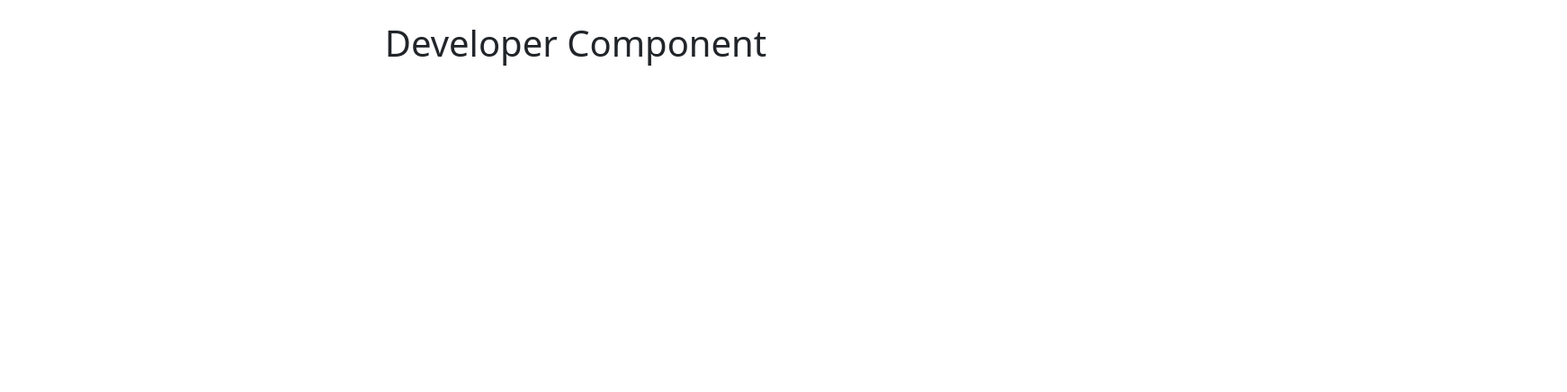
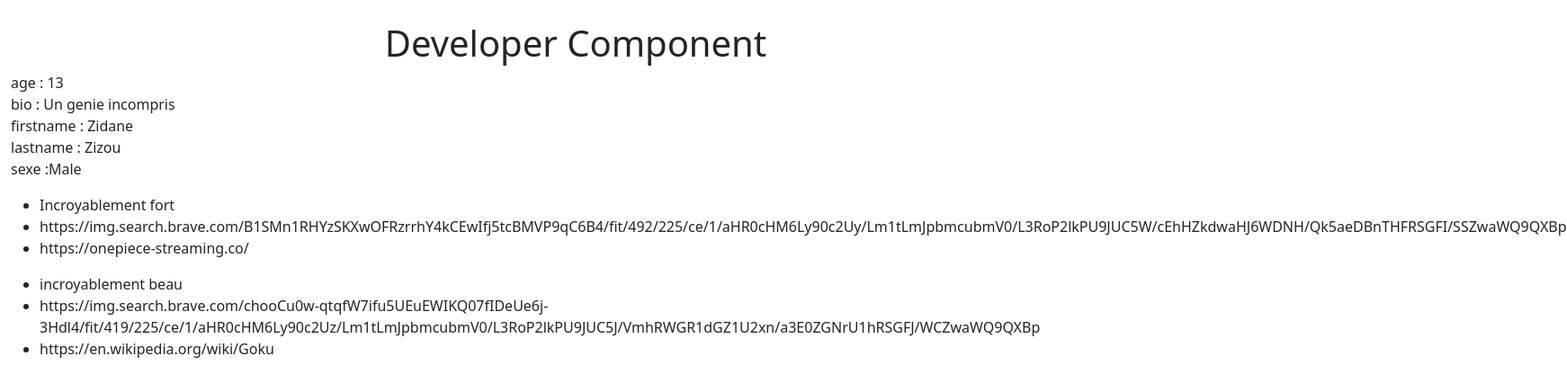
Before and after one commit to Tisserandmat/AngularQuest, an Angular app: page / in a window 1280 px wide. Shown: the top 436 px of the page at 90% size, 1742 px wide, since content can reach past the window. Built offline with nearby package versions, Linux system fonts and the light colour scheme.

Commit message:
Quest Done

```diff
--- a/src/app/app.component.html
+++ b/src/app/app.component.html
@@ -1,3 +1,4 @@
 <div class="container-fluid">
-  <app-developer-component></app-developer-component>
+  <app-developer-component>
+  </app-developer-component>
 </div>
--- a/src/app/common/developer.ts
+++ b/src/app/common/developer.ts
@@ -2,70 +2,22 @@ import {Skill} from "./skill";
 
 export class Developer {
 
-  private _lastname: string | undefined;
-  private _firstname: string | undefined;
-  private _age: number | undefined;
-  private _sexe: string | undefined;
-  private _bio: string | undefined;
-  private _skills: Skill[] | undefined;
+  public lastname: string | undefined;
+  public firstname: string | undefined;
+  public age: number | undefined;
+  public sexe: string | undefined;
+  public bio: string | undefined;
+  public skills: Skill[] | undefined;
 
 
-  constructor(lastname: string | undefined, firstname: string | undefined, age: number | undefined,
-              sexe: string | undefined, bio: string | undefined, skills: Skill[] | undefined) {
-    this._lastname = lastname;
-    this._firstname = firstname;
-    this._age = age;
-    this._sexe = sexe;
-    this._bio = bio;
-    this._skills = skills;
+  constructor(lastname: string | undefined, firstname: string | undefined, age: number | undefined, sexe: string | undefined,
+              bio: string | undefined, skills: Skill[] | undefined) {
+    this.lastname = lastname;
+    this.firstname = firstname;
+    this.age = age;
+    this.sexe = sexe;
+    this.bio = bio;
+    this.skills = skills;
   }
 
-
-  get lastname(): string | undefined {
-    return this._lastname;
-  }
-
-  set lastname(value: string | undefined) {
-    this._lastname = value;
-  }
-
-  get firstname(): string | undefined {
-    return this._firstname;
-  }
-
-  set firstname(value: string | undefined) {
-    this._firstname = value;
-  }
-
-  get age(): number | undefined {
-    return this._age;
-  }
-
-  set age(value: number | undefined) {
-    this._age = value;
-  }
-
-  get sexe(): string | undefined {
-    return this._sexe;
-  }
-
-  set sexe(value: string | undefined) {
-    this._sexe = value;
-  }
-
-  get bio(): string | undefined {
-    return this._bio;
-  }
-
-  set bio(value: string | undefined) {
-    this._bio = value;
-  }
-
-  get skills(): Skill[] | undefined {
-    return this._skills;
-  }
-
-  set skills(value: Skill[] | undefined) {
-    this._skills = value;
-  }
 }
--- a/src/app/common/skill.ts
+++ b/src/app/common/skill.ts
@@ -1,37 +1,15 @@
 export class Skill{
-  private _name : string | undefined;
-  private _logo : string | undefined;
-  private _site : string | undefined;
+
+  public name : string | undefined;
+  public logo : string | undefined;
+  public site : string | undefined;
 
 
   constructor(name: string | undefined, logo: string | undefined, site: string | undefined) {
-    this._name = name;
-    this._logo = logo;
-    this._site = site;
+    this.name = name;
+    this.logo = logo;
+    this.site = site;
   }
 
 
-  get name(): string | undefined {
-    return this._name;
-  }
-
-  set name(value: string | undefined) {
-    this._name = value;
-  }
-
-  get logo(): string | undefined {
-    return this._logo;
-  }
-
-  set logo(value: string | undefined) {
-    this._logo = value;
-  }
-
-  get site(): string | undefined {
-    return this._site;
-  }
-
-  set site(value: string | undefined) {
-    this._site = value;
-  }
 }
--- a/src/app/developer-component/developer-component.component.html
+++ b/src/app/developer-component/developer-component.component.html
@@ -1,3 +1,16 @@
 <div class="row justify-content-center">
   <h1 class="mt-4 text-center">Developer Component</h1>
+
+  <ul>
+    <li>age : {{devEnCarton?.age}}</li>
+    <li>bio : {{devEnCarton?.bio}}</li>
+    <li>firstname :  {{devEnCarton?.firstname}}</li>
+    <li>lastname :  {{devEnCarton?.lastname}}</li>
+    <li> sexe :{{devEnCarton?.sexe}}</li>
+  </ul>
+
+<div *ngFor="let devSkill of devEnCarton?.skills">
+  <app-skill-component [skills]="devSkill"> </app-skill-component>
 </div>
+
+</div>
--- a/src/app/developer-component/developer-component.component.ts
+++ b/src/app/developer-component/developer-component.component.ts
@@ -1,4 +1,6 @@
 import { Component, OnInit } from '@angular/core';
+import {Developer} from "../common/developer";
+import {Skill} from "../common/skill";
 
 @Component({
   selector: 'app-developer-component',
@@ -7,9 +9,22 @@ import { Component, OnInit } from '@angular/core';
 })
 export class DeveloperComponentComponent implements OnInit {
 
+  public devEnCarton : Developer | undefined;
+
   constructor() { }
 
   ngOnInit(): void {
+
+    this.devEnCarton = new Developer('Zizou', 'Zidane', 13, 'Male',
+      'Un genie incompris', [
+        new Skill('Incroyablement fort',
+          'https://img.search.brave.com/B1SMn1RHYzSKXwOFRzrrhY4kCEwIfj5tcBMVP9qC6B4/fit/492/225/ce/1/' +
+          'aHR0cHM6Ly90c2Uy/Lm1tLmJpbmcubmV0/L3RoP2lkPU9JUC5W/cEhHZkdwaHJ6WDNH/Qk5aeDBnTHFRSGFI/SSZwaWQ9QXBp',
+          'https://onepiece-streaming.co/'),
+        new Skill('incroyablement beau', 'https://img.search.brave' +
+          '.com/chooCu0w-qtqfW7ifu5UEuEWIKQ07fIDeUe6j-3Hdl4/fit/419/225/ce/1/aHR0cHM6Ly90c2Uz/' +
+          'Lm1tLmJpbmcubmV0/L3RoP2lkPU9JUC5J/VmhRWGR1dGZ1U2xn/a3E0ZGNrU1hRSGFJ/WCZwaWQ9QXBp',
+          'https://en.wikipedia.org/wiki/Goku')
+      ])
   }
-
 }
--- a/src/app/skill-component/skill-component.component.html
+++ b/src/app/skill-component/skill-component.component.html
@@ -1 +1,5 @@
-<p>skill-component works!</p>
+<ul>
+  <li>{{ skills?.name }}</li>
+  <li>{{ skills?.logo }}</li>
+  <li>{{ skills?.site }} </li>
+</ul>
--- a/src/app/skill-component/skill-component.component.ts
+++ b/src/app/skill-component/skill-component.component.ts
@@ -1,4 +1,5 @@
-import { Component, OnInit } from '@angular/core';
+import {Component, Input, OnInit} from '@angular/core';
+import {Skill} from "../common/skill";
 
 @Component({
   selector: 'app-skill-component',
@@ -7,9 +8,13 @@ import { Component, OnInit } from '@angular/core';
 })
 export class SkillComponentComponent implements OnInit {
 
+  @Input()
+   public skills : Skill | undefined;
+
   constructor() { }
 
   ngOnInit(): void {
+
   }
 
 }
```
